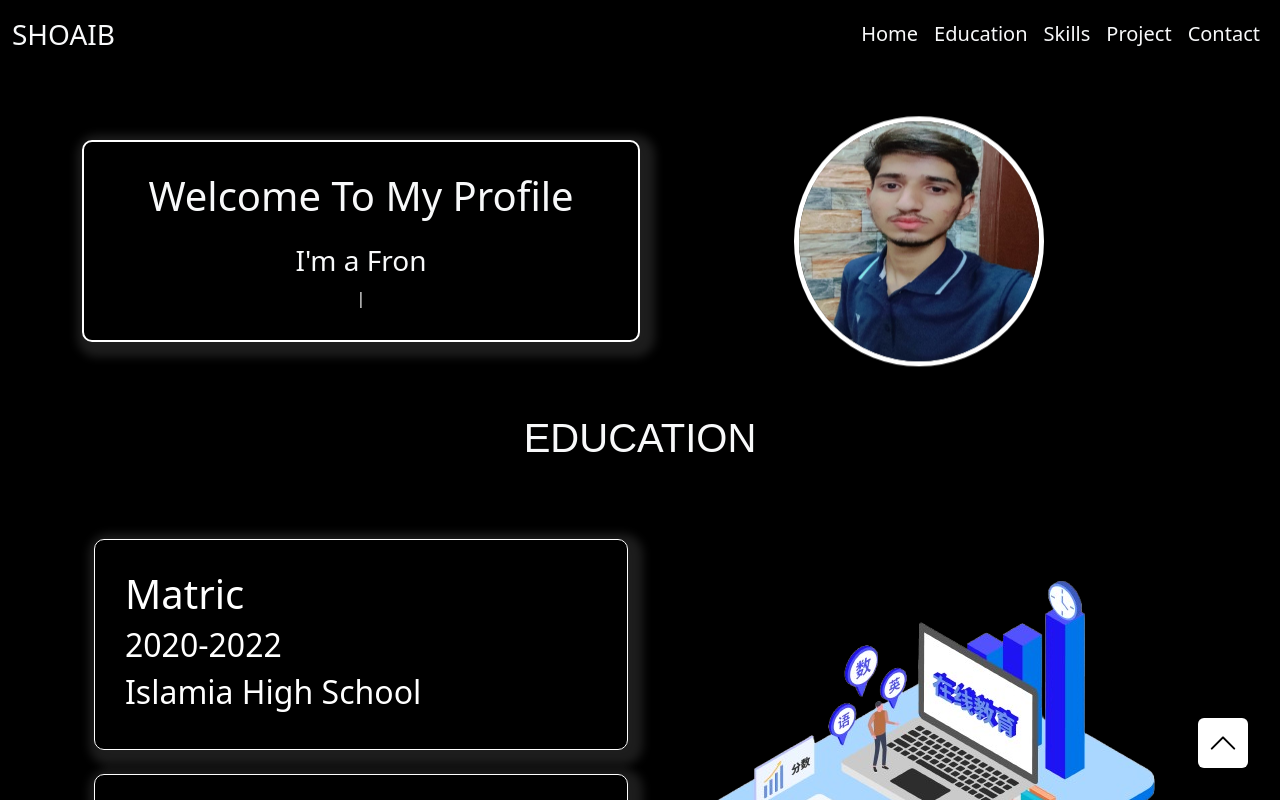
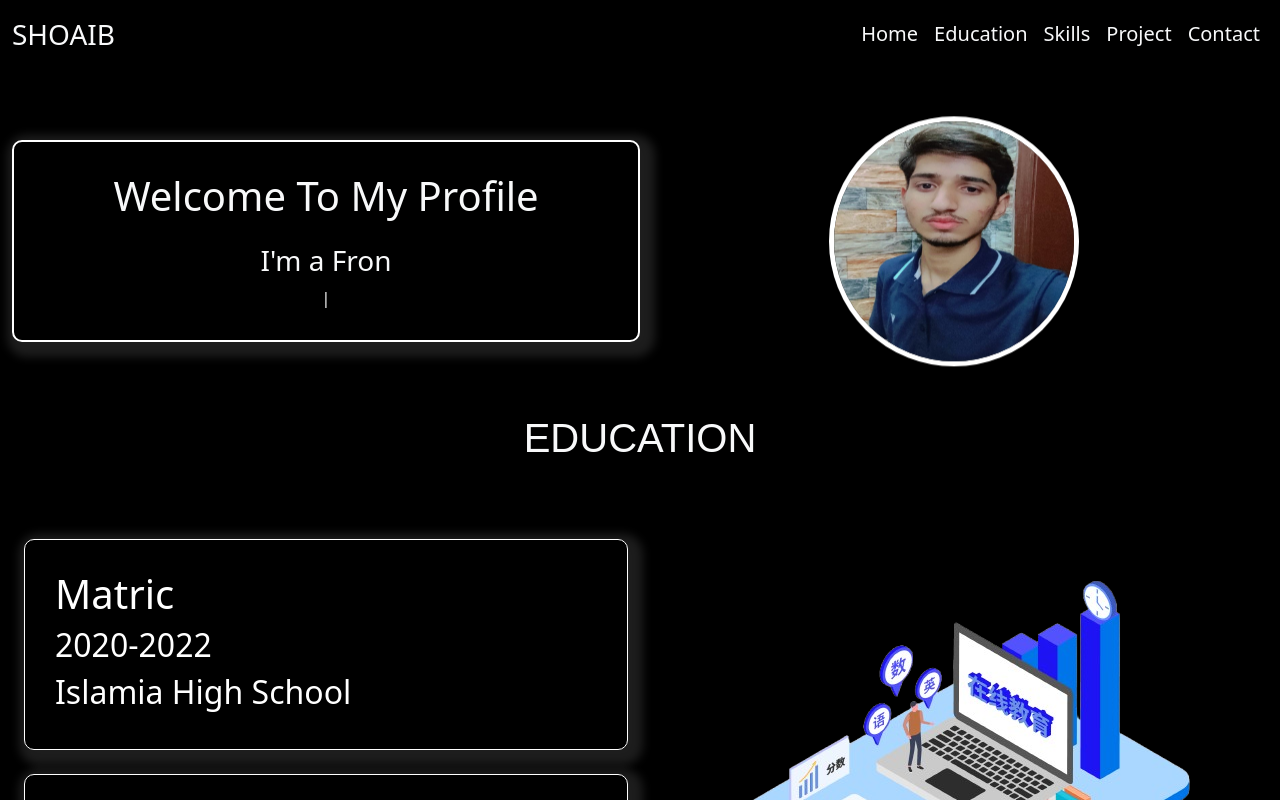
Before and after one commit to alialishoaibali1254/MShoaibDEV, a React (Vite) app: page / in a window 1280 px wide. Shown: the top 800 px of the page. Built offline with nearby package versions, Linux system fonts and the light colour scheme.

Commit message:
Update App.jsx

```diff
--- a/src/App.jsx
+++ b/src/App.jsx
@@ -7,9 +7,10 @@ import Skills from './components/Skills'
 import Project from './components/Project'
 import Contact from './components/Contact'
 import Foter from './components/Foter'
+import Toop from './components/Toop'
 import Aos from 'aos'
 import "aos/dist/aos.css"
-import Top from './components/Top'
+
 const App = () => {
   useEffect(()=>{
     Aos.init();
@@ -17,14 +18,14 @@ const App = () => {
   return (
     <>
       <Navbar/>
-      <div className="container">
+      <div className="container-fluid">
         <Home/>
         <Education/>
         <Skills/>
         <Project/>
         <Contact />
         <Foter/>
-        <Top/>
+        <Toop/>
       </div>
     </>
   )
```
